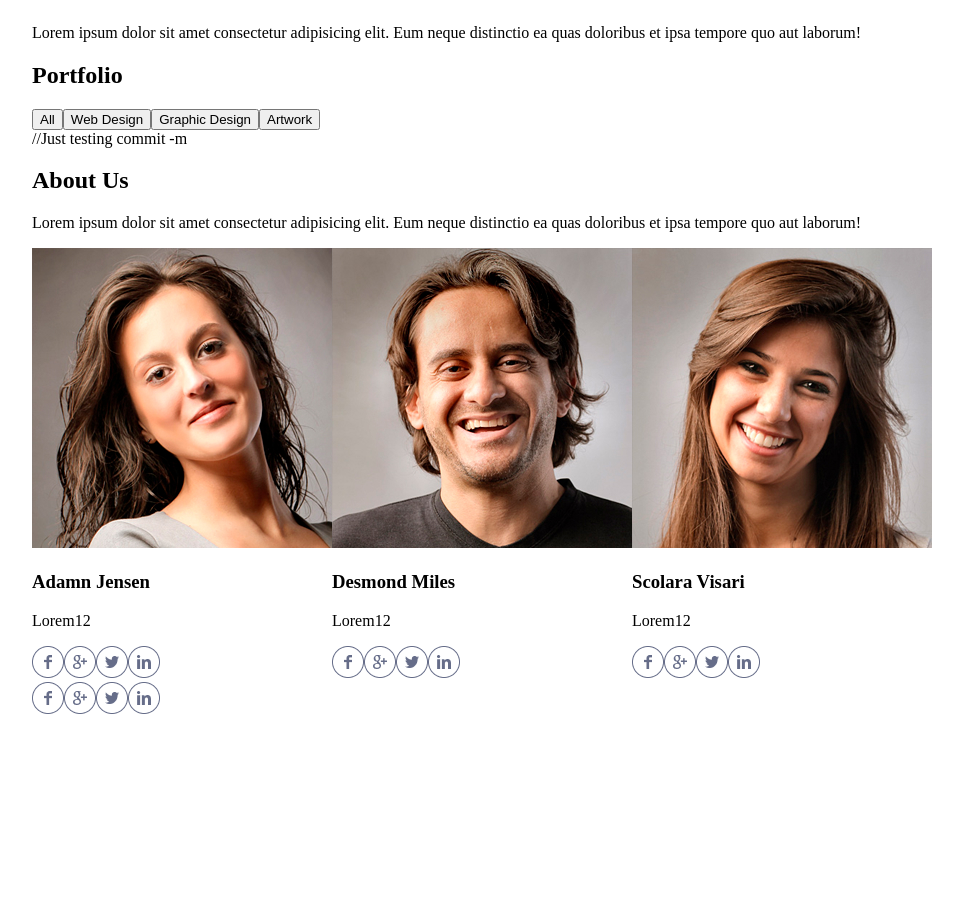
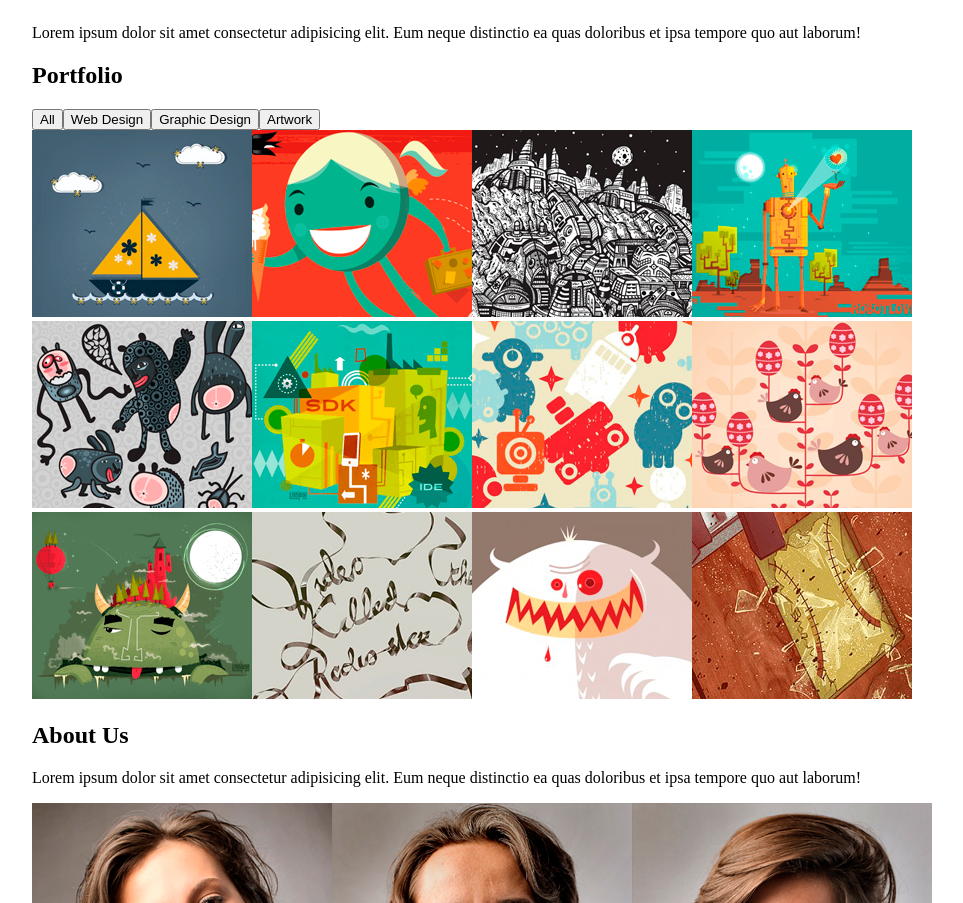
Before and after one commit to Kastilhos/Singolo-Angular, an Angular app: page / in a window 1280 px wide. Shown: the part 741-1644 px from the top of the page, without its empty margins (98-1061 px from the left). Before the commit the page ends 1467 px from the top, so only its background shows below. Built offline with nearby package versions, Linux system fonts and the light colour scheme.

Commit message:
Porfolio Session Angular Markup

```diff
--- a/src/app/components/portfolio/portfolio.component.html
+++ b/src/app/components/portfolio/portfolio.component.html
@@ -1,9 +1,14 @@
 <div>
     <h2>Portfolio</h2>
-    <button type="button">All</button>
-    <button type="button">Web Design</button>
-    <button type="button">Graphic Design</button>
-    <button type="button">Artwork</button>
+    <div>
+        <button type="button">All</button>
+        <button type="button">Web Design</button>
+        <button type="button">Graphic Design</button>
+        <button type="button">Artwork</button>
+    </div>
+    <div>
+        <ng-container *ngFor="let card of PortCards">
+            <img src={{card.image}} alt={{card.alt}} id={{card.tag}}>
+        </ng-container>
+    </div>
 </div>
-
-//Just testing commit -m
--- a/src/app/components/portfolio/portfolio.component.ts
+++ b/src/app/components/portfolio/portfolio.component.ts
@@ -1,4 +1,5 @@
 import { Component } from "@angular/core";
+import {PORT_CARDS} from "src/app/portfolio-cards";
 
 @Component({
     selector: "app-portfolio",
@@ -7,5 +8,5 @@ import { Component } from "@angular/core";
 })
 
 export class PortfolioComponent {
-
+    PortCards = PORT_CARDS;
 };
--- /dev/null
+++ b/src/app/portfolio-cards.ts
@@ -0,0 +1,76 @@
+import { PortfolioCards } from "./cards";
+
+export const PORT_CARDS: PortfolioCards[] = [
+    {
+        alt: 'Web Design 1',
+        image: 'assets/portfolio-1.png',
+        tag: "web-design",
+        order: 1
+    },
+    {
+        alt: 'Artwork 1',
+        image: 'assets/portfolio-2.png',
+        tag: "artwork",
+        order: 2
+    },
+    {
+        alt: 'Web Design 2',
+        image: 'assets/portfolio-3.png',
+        tag: "web-design",
+        order: 3
+    },
+    {
+        alt: 'Graphic Design 1',
+        image: 'assets/portfolio-4.png',
+        tag: "graph-design",
+        order: 4
+    },
+    {
+        alt: 'Artwork 2',
+        image: 'assets/portfolio-5.png',
+        tag: "artwork",
+        order: 5
+    },
+    {
+        alt: 'Graph Design 2',
+        image: 'assets/portfolio-6.png',
+        tag: "graph-design",
+        order: 6
+    },
+    {
+        alt: 'Artwork 3',
+        image: 'assets/portfolio-7.png',
+        tag: "artwork",
+        order: 7
+    },
+    {
+        alt: 'Graphic Design 3',
+        image: 'assets/portfolio-8.png',
+        tag: "graph-design",
+        order: 8
+    },
+    {
+        alt: 'Artwork 4',
+        image: 'assets/portfolio-9.png',
+        tag: "artwork",
+        order: 9
+    },
+    {
+        alt: 'Web Design 3',
+        image: 'assets/portfolio-10.png',
+        tag: "web-design",
+        order: 10
+    },
+    {
+        alt: 'Graphic Design 4',
+        image: 'assets/portfolio-11.png',
+        tag: "graph-design",
+        order: 11
+    },
+    {
+        alt: 'Artwork 5',
+        image: 'assets/portfolio-12.png',
+        tag: "artwork",
+        order: 12
+    }
+];
```
